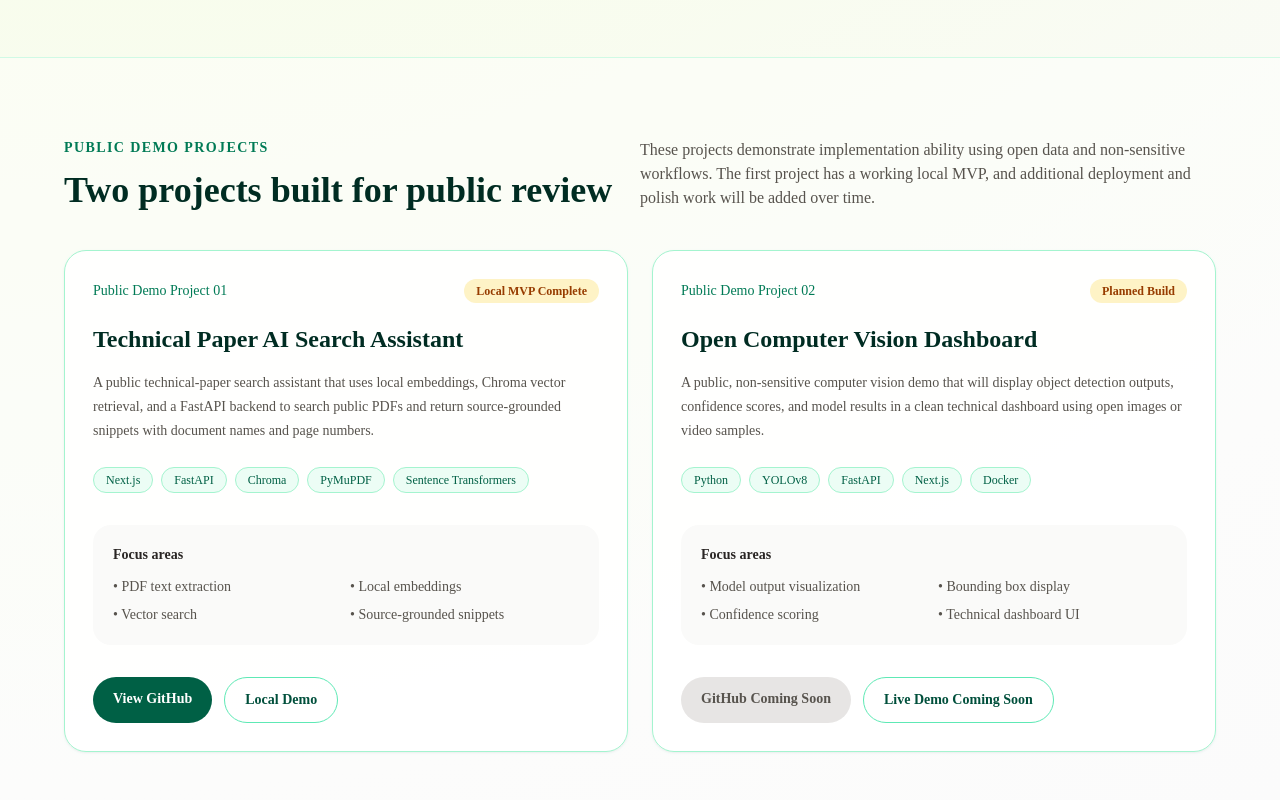
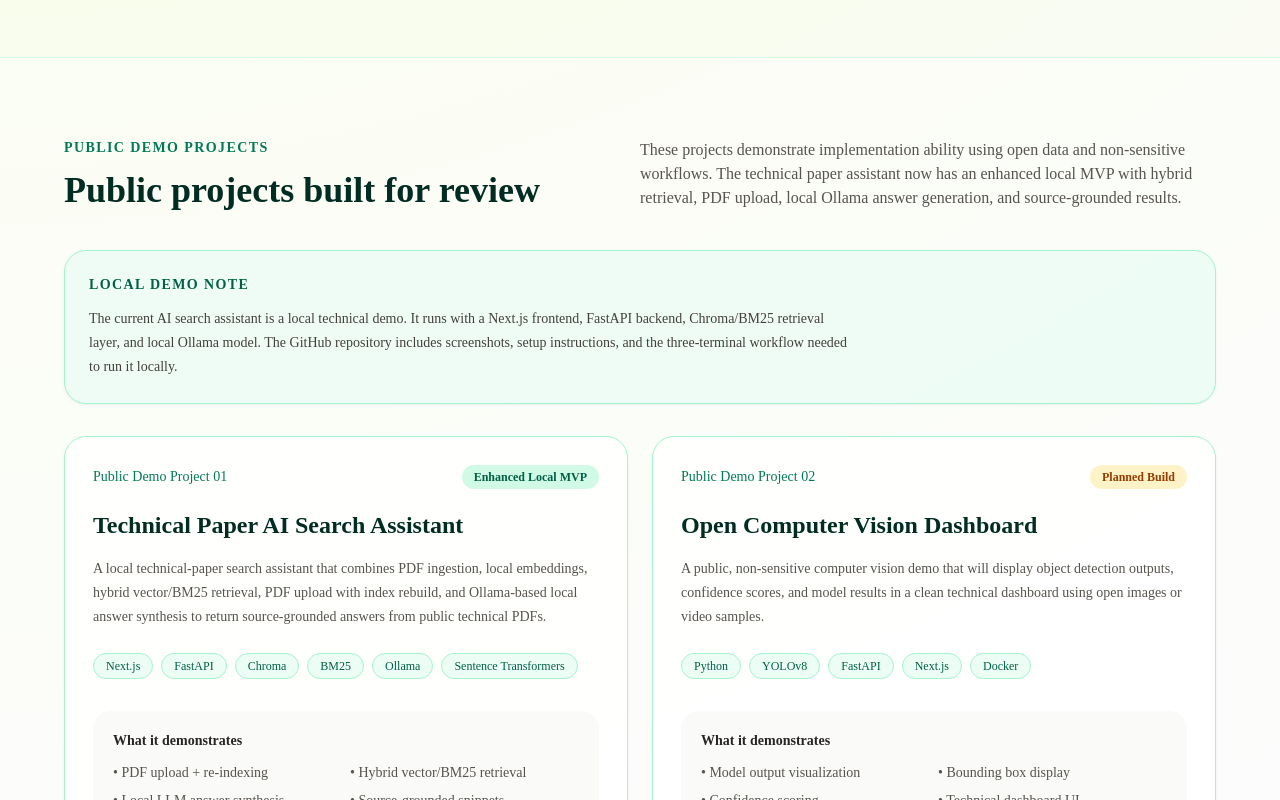
Before and after one commit to jburke860/portfolio, a Next.js app: page / in a window 1280 px wide. Shown: the part 1520-2320 px from the top of the page. Built offline with nearby package versions, Linux system fonts and the light colour scheme.

Commit message:
updated resume and project description

```diff
--- a/app/page.tsx
+++ b/app/page.tsx
@@ -149,19 +149,37 @@ export default function Home() {
                 Public Demo Projects
               </p>
               <h2 className="mt-3 text-3xl font-bold text-emerald-950 md:text-4xl">
-                Two projects built for public review
+                Public projects built for review
               </h2>
             </div>
             <p className="max-w-xl text-stone-600">
               These projects demonstrate implementation ability using open data
-              and non-sensitive workflows. The first project has a working local
-              MVP, and additional deployment and polish work will be added over
-              time.
+              and non-sensitive workflows. The technical paper assistant now has
+              an enhanced local MVP with hybrid retrieval, PDF upload, local
+              Ollama answer generation, and source-grounded results.
+            </p>
+          </div>
+
+          <div className="mb-8 rounded-3xl border border-emerald-200 bg-emerald-50/80 p-6 shadow-sm shadow-emerald-950/5">
+            <p className="text-sm font-semibold uppercase tracking-widest text-emerald-800">
+              Local Demo Note
+            </p>
+            <p className="mt-3 max-w-3xl text-sm leading-6 text-stone-700">
+              The current AI search assistant is a local technical demo. It runs
+              with a Next.js frontend, FastAPI backend, Chroma/BM25 retrieval
+              layer, and local Ollama model. The GitHub repository includes
+              screenshots, setup instructions, and the three-terminal workflow
+              needed to run it locally.
             </p>
           </div>
 
           <div className="grid gap-6 md:grid-cols-2">
-            {demoProjects.map((project) => (
+            {demoProjects.map((project) => {
+              const isComplete = project.status
+                .toLowerCase()
+                .includes("enhanced");
+
+              return (
                 <article
                   key={project.title}
                   className="rounded-3xl border border-emerald-200 bg-white/90 p-7 shadow-sm shadow-emerald-950/5 transition hover:-translate-y-1 hover:shadow-md"
@@ -170,7 +188,13 @@ export default function Home() {
                     <p className="text-sm font-medium text-emerald-700">
                       {project.type}
                     </p>
-                  <span className="w-fit rounded-full bg-amber-100 px-3 py-1 text-xs font-semibold text-amber-800">
+                    <span
+                      className={`w-fit rounded-full px-3 py-1 text-xs font-semibold ${
+                        isComplete
+                          ? "bg-emerald-100 text-emerald-800"
+                          : "bg-amber-100 text-amber-800"
+                      }`}
+                    >
                       {project.status}
                     </span>
                   </div>
@@ -196,7 +220,7 @@ export default function Home() {
 
                   <div className="mt-8 rounded-2xl bg-stone-50 p-5">
                     <p className="text-sm font-semibold text-stone-800">
-                    Focus areas
+                      What it demonstrates
                     </p>
                     <ul className="mt-3 grid gap-2 text-sm text-stone-600 sm:grid-cols-2">
                       {project.focus.map((item) => (
@@ -237,7 +261,8 @@ export default function Home() {
                     )}
                   </div>
                 </article>
-            ))}
+              );
+            })}
           </div>
         </div>
       </section>
--- a/lib/portfolio-data.ts
+++ b/lib/portfolio-data.ts
@@ -3,7 +3,7 @@ export const site = {
   email: "jeremy.burke024@gmail.com",
   linkedIn: "https://www.linkedin.com/in/jeremy-burke-26bbb81b8/",
   github: "https://github.com/jburke860",
-  resume: "/resume.pdf",
+  resume: "/resume_v2.pdf",
 };
 
 export const workHighlights = [
@@ -34,20 +34,21 @@ export const demoProjects = [
   {
     title: "Technical Paper AI Search Assistant",
     type: "Public Demo Project 01",
-    status: "Local MVP Complete",
+    status: "Enhanced Local MVP",
     description:
-      "A public technical-paper search assistant that uses local embeddings, Chroma vector retrieval, and a FastAPI backend to search public PDFs and return source-grounded snippets with document names and page numbers.",
+      "A local technical-paper search assistant that combines PDF ingestion, local embeddings, hybrid vector/BM25 retrieval, PDF upload with index rebuild, and Ollama-based local answer synthesis to return source-grounded answers from public technical PDFs.",
     stack: [
       "Next.js",
       "FastAPI",
       "Chroma",
-      "PyMuPDF",
+      "BM25",
+      "Ollama",
       "Sentence Transformers",
     ],
     focus: [
-      "PDF text extraction",
-      "Local embeddings",
-      "Vector search",
+      "PDF upload + re-indexing",
+      "Hybrid vector/BM25 retrieval",
+      "Local LLM answer synthesis",
       "Source-grounded snippets",
     ],
     github: "https://github.com/jburke860/technical-paper-ai-search",
```
Also changed, not shown: 1 other file (tests, documents, lock files or other folders). Lines whose indentation alone changed are shown as unchanged.
